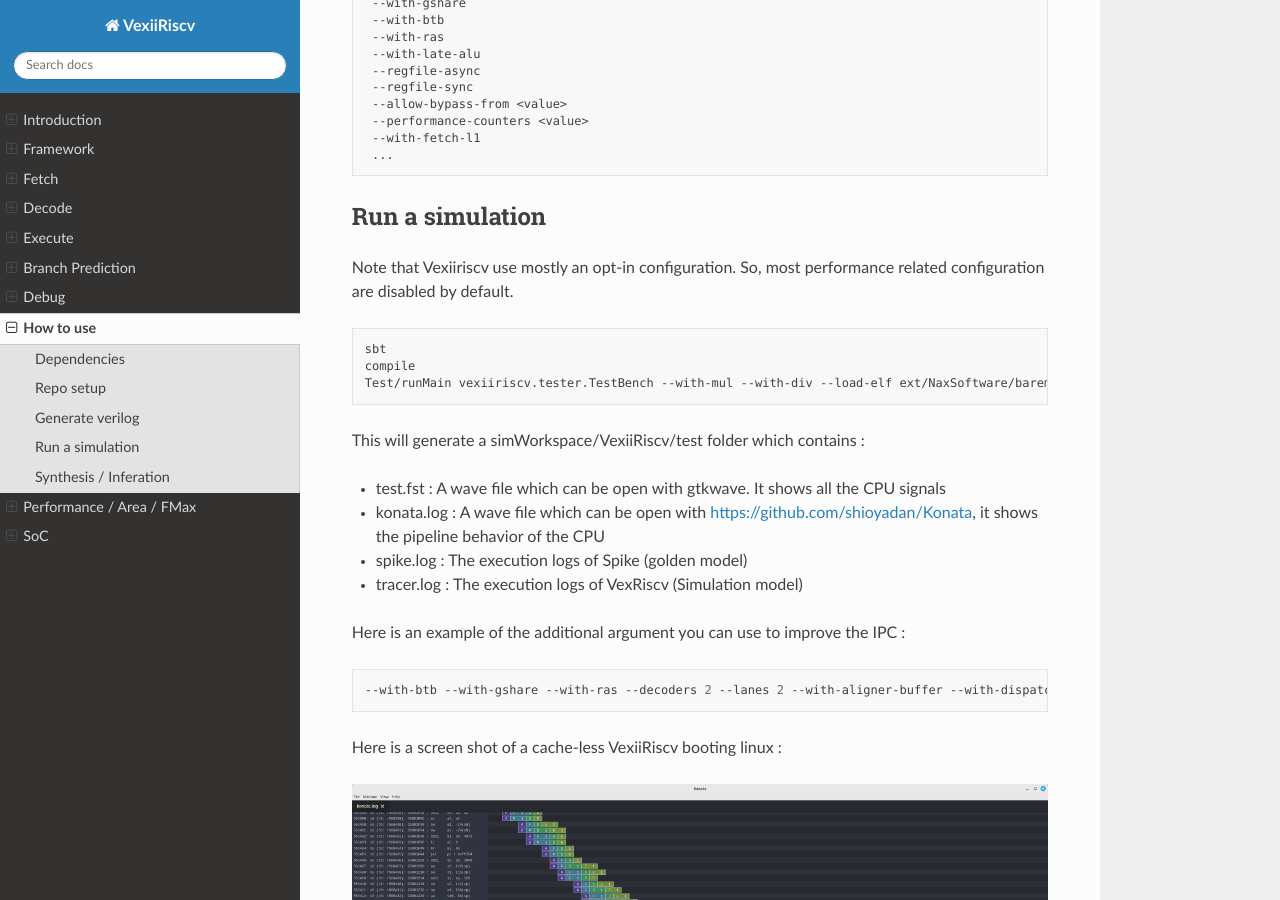
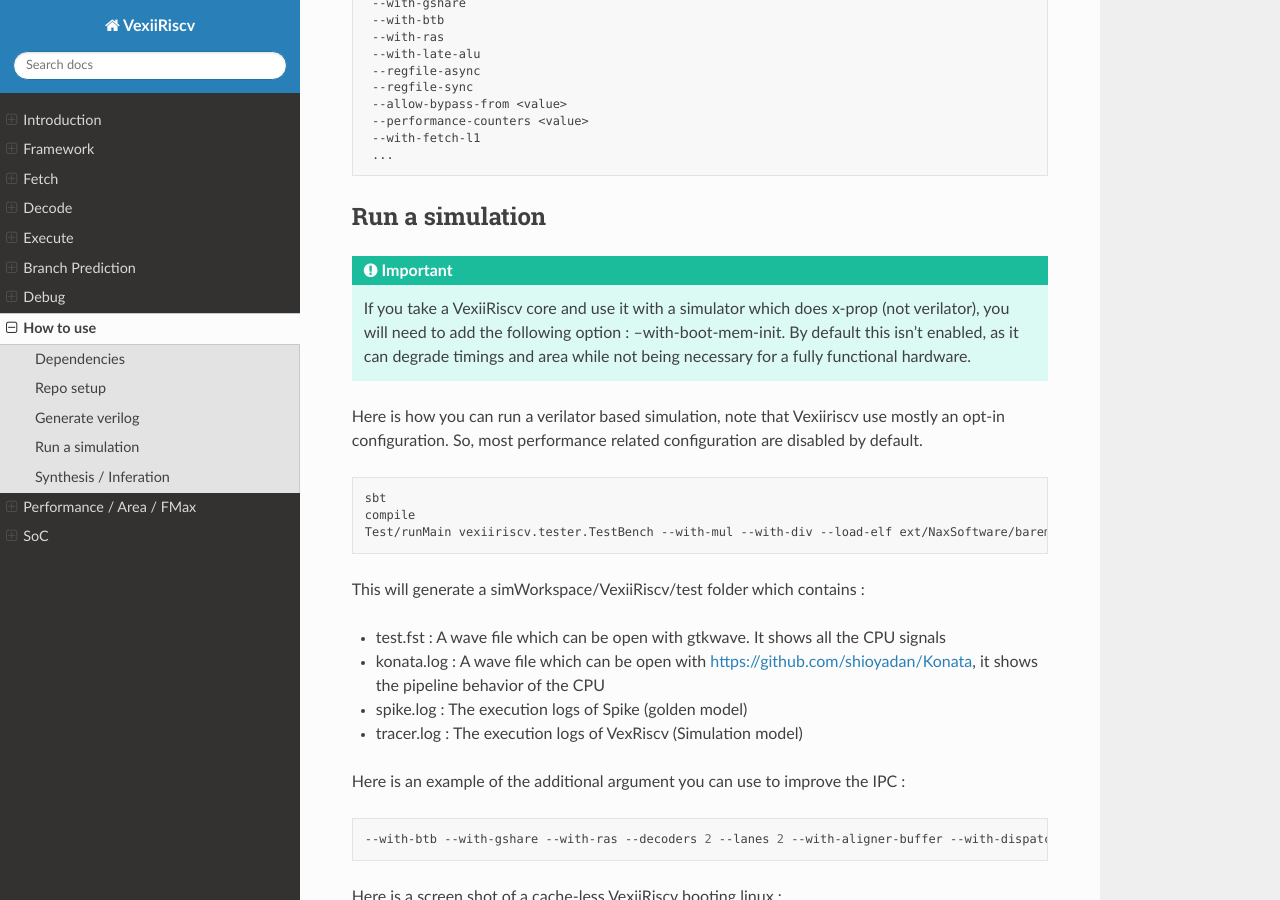
Before and after one commit to SpinalHDL/VexiiRiscv-RTD, a Sphinx documentation site: the page built from source/VexiiRiscv/HowToUse/index.rst, in a window 1280 px wide and 900 px high, scrolled down 1916 px. Built offline with Sphinx 7.4.7 and the Read the Docs theme 3.1.0, drawn with Linux system fonts in a browser that asks for light colours.

Commit message:
Add simulation doc related to https://github.com/SpinalHDL/VexiiRiscv/issues/31

```diff
--- a/source/VexiiRiscv/HowToUse/index.rst
+++ b/source/VexiiRiscv/HowToUse/index.rst
@@ -119,7 +119,11 @@
 Run a simulation
 ----------------
 
-Note that Vexiiriscv use mostly an opt-in configuration. So, most performance related configuration are disabled by default.
+.. important::
+   If you take a VexiiRiscv core and use it with a simulator which does x-prop (not verilator), you will need to add the following option : --with-boot-mem-init.
+   By default this isn't enabled, as it can degrade timings and area while not being necessary for a fully functional hardware.
+
+Here is how you can run a verilator based simulation, note that Vexiiriscv use mostly an opt-in configuration. So, most performance related configuration are disabled by default.
 
 .. code-block:: bash
 
```
